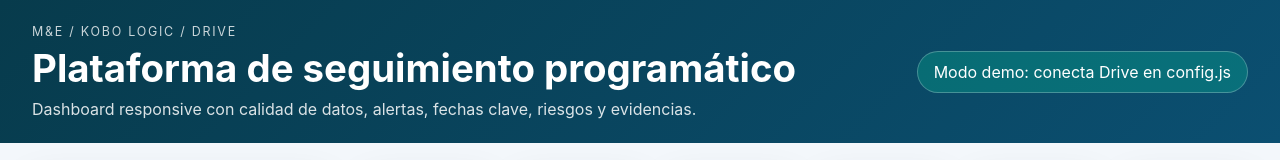
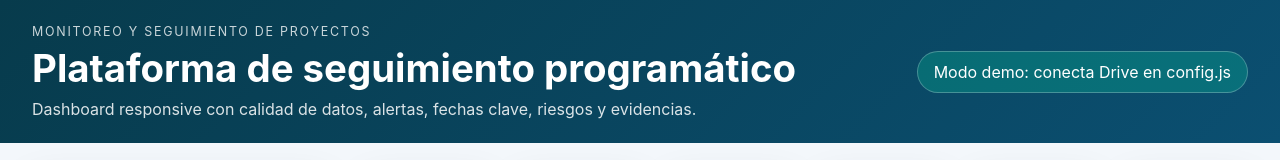
Before and after one commit to nolexgb/m-e, a plain HTML site: page index.html in a window 1280 px wide. Shown: the top 160 px of the page. Drawn offline with nearby package versions, Linux system fonts and the light colour scheme.

Commit message:
Update index.html

```diff
--- a/index.html
+++ b/index.html
@@ -12,7 +12,7 @@
 <body>
   <header class="hero">
     <div>
-      <p class="eyebrow">M&E / Kobo logic / Drive</p>
+      <p class="eyebrow">Monitoreo y Seguimiento de proyectos</p>
       <h1>Plataforma de seguimiento programático</h1>
       <p class="subtitle">Dashboard responsive con calidad de datos, alertas, fechas clave, riesgos y evidencias.</p>
     </div>
```
